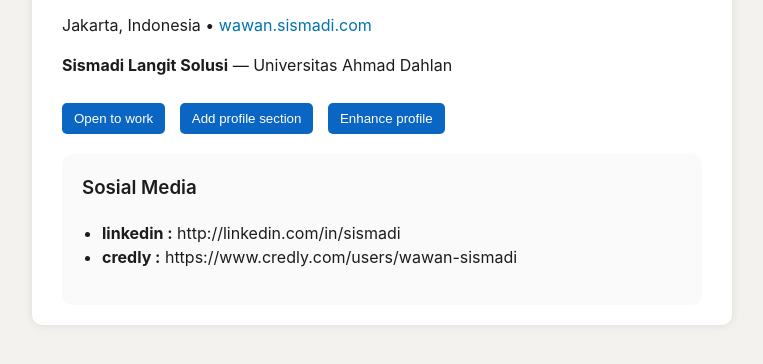
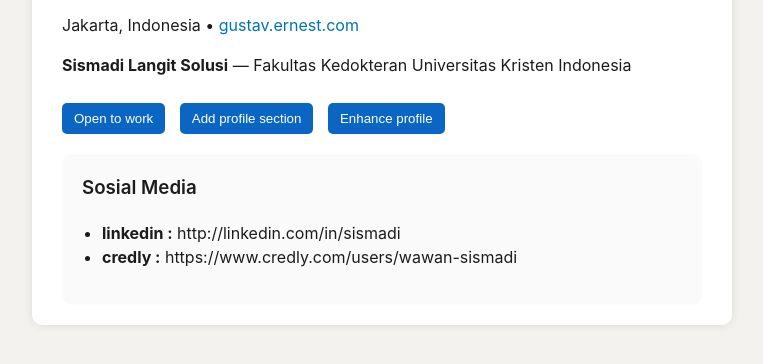
Before and after one commit to gustavernest/cms, a plain HTML site: page index.html in a window 1280 px wide. Shown: the part 348-712 px from the top of the page, without its empty margins (258-1021 px from the left). Drawn offline with Linux system fonts and the light colour scheme; a script that the page names is missing.

Commit message:
Update index.html

```diff
--- a/index.html
+++ b/index.html
@@ -17,8 +17,8 @@
   <div class="header-text">
     <h1>Gustav Ernest</h1>
     <p class="subtitle">He/Him • Web Developer</p>
-    <p>Jakarta, Indonesia • <a href="https://wawan.sismadi.com">wawan.sismadi.com</a></p>
-    <p><strong>Sismadi Langit Solusi</strong> — Universitas Ahmad Dahlan</p>
+    <p>Jakarta, Indonesia • <a href="https://wawan.sismadi.com">gustav.ernest.com</a></p>
+    <p><strong>Sismadi Langit Solusi</strong> — Fakultas Kedokteran Universitas Kristen Indonesia</p>
   </div>
 
   <div class="action-buttons">
```
